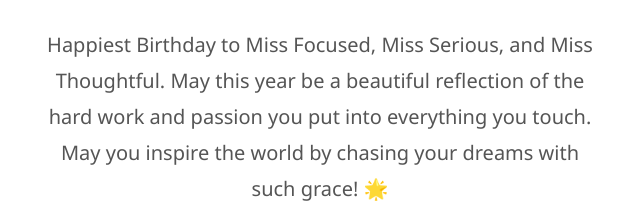
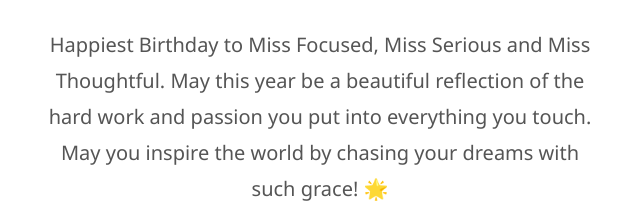
Before and after one commit to sanjay-dutta/birthday-game, a plain HTML site: page index.html in a window 1280 px wide. Shown: the part 582-800 px from the top of the page, 320-960 px from the left. Drawn offline with Linux system fonts and the light colour scheme; no server answers.

Commit message:
Fix punctuation in birthday message

```diff
--- a/index.html
+++ b/index.html
@@ -267,7 +267,7 @@
         <div class="celebration">🎂🌟📚</div>
 
         <div class="message">
-            Happiest Birthday to Miss Focused, Miss Serious, and Miss Thoughtful.
+            Happiest Birthday to Miss Focused, Miss Serious and Miss Thoughtful.
             May this year be a beautiful reflection of the hard work and passion you put into everything you touch.
             May you inspire the world by chasing your dreams with such grace! 🌟
         </div>
```
